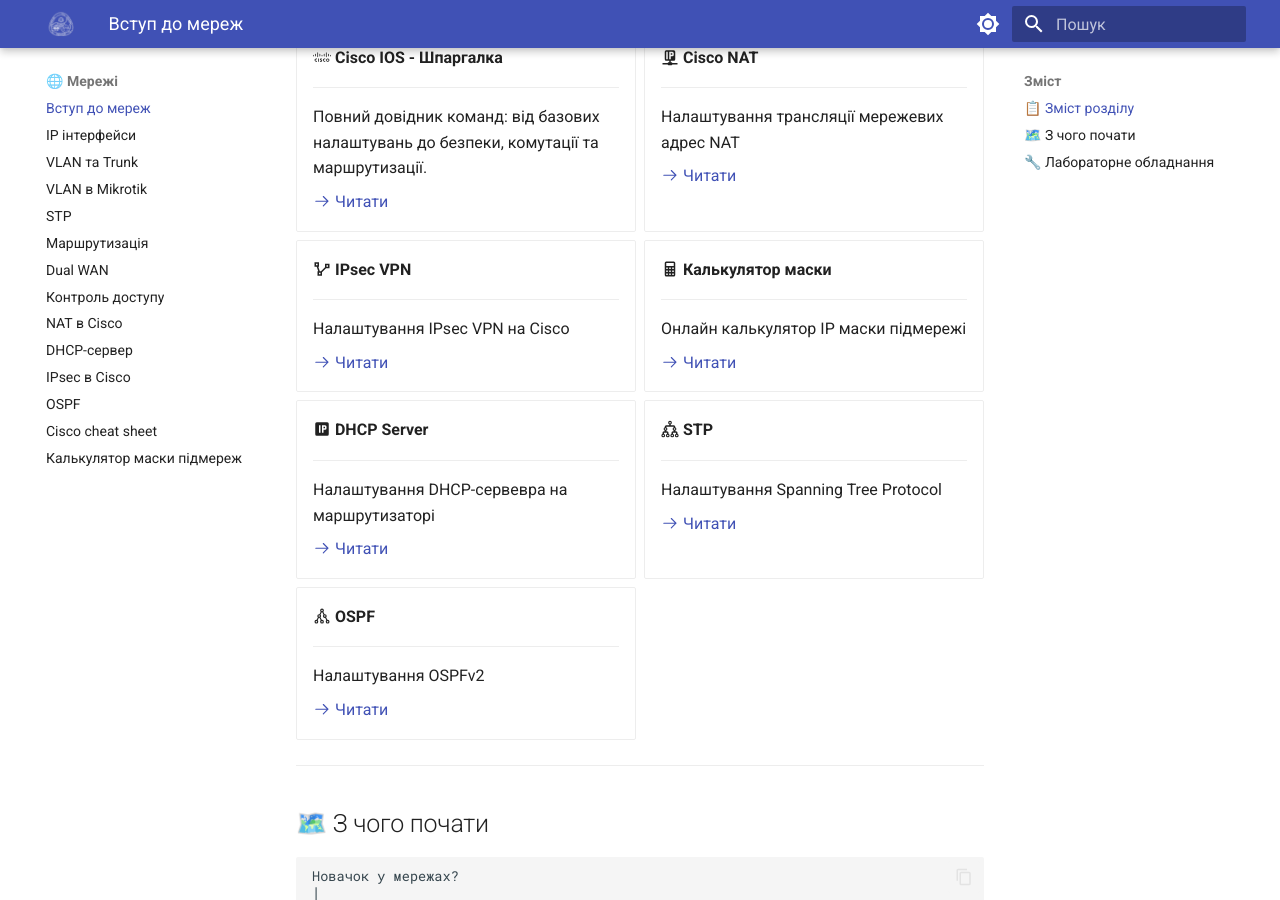
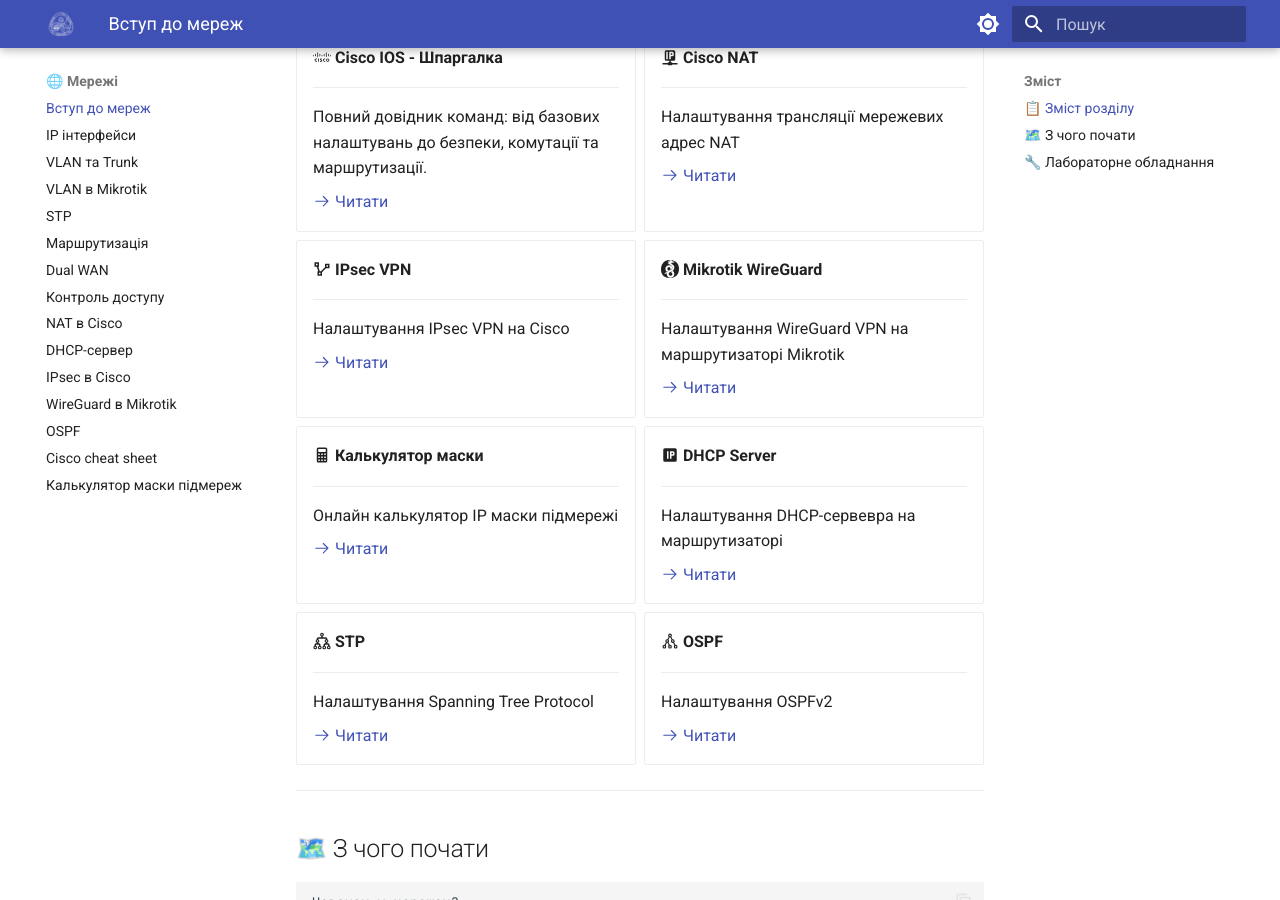
Before and after one commit to left769/21-docs, an MkDocs documentation site: the page built from docs/network-configs/index.md, in a window 1280 px wide and 900 px high, scrolled down 1004 px. Built offline with MkDocs 1.6.1 and Material for MkDocs 9.7.7, drawn with Linux system fonts in a browser that asks for light colours.

Commit message:
added mikrotik wireguard vpn

```diff
--- a/docs/network-configs/index.md
+++ b/docs/network-configs/index.md
@@ -81,6 +81,14 @@
 
     [:octicons-arrow-right-24: Читати](ipsec.md)
 
+-   :simple-wireguard: __Mikrotik WireGuard__
+
+    ---
+
+    Налаштування WireGuard VPN на маршрутизаторі Mikrotik
+
+    [:octicons-arrow-right-24: Читати](mikrotik-wireguard.md)
+
 -   :material-calculator: __Калькулятор маски__
 
     ---
--- a/mkdocs.yml
+++ b/mkdocs.yml
@@ -60,6 +60,7 @@
       - 'NAT в Cisco': network-configs/cisco-nat.md
       - 'DHCP-сервер': network-configs/dhcp.md
       - 'IPsec в Cisco': network-configs/ipsec.md
+      - 'WireGuard в Mikrotik': network-configs/wireguard-mikrotik.md
       - 'OSPF': network-configs/ospf.md
       - 'Cisco cheat sheet': network-configs/cisco-cheat-sheet.md
       - 'Калькулятор маски підмереж': network-configs/subnet-calculator.md
@@ -72,6 +73,7 @@
       - 'SYSLOG': server-services/syslog.md
       - 'iptables': server-services/iptables.md
       - 'TCPDump': server-services/tcpdump-guide.md
+      - 'APT Cacher': server-services/apt-cacher-ng.md
       - 'Калькулятор прав': server-services/chmod-calculator.md
 
 markdown_extensions:
```
